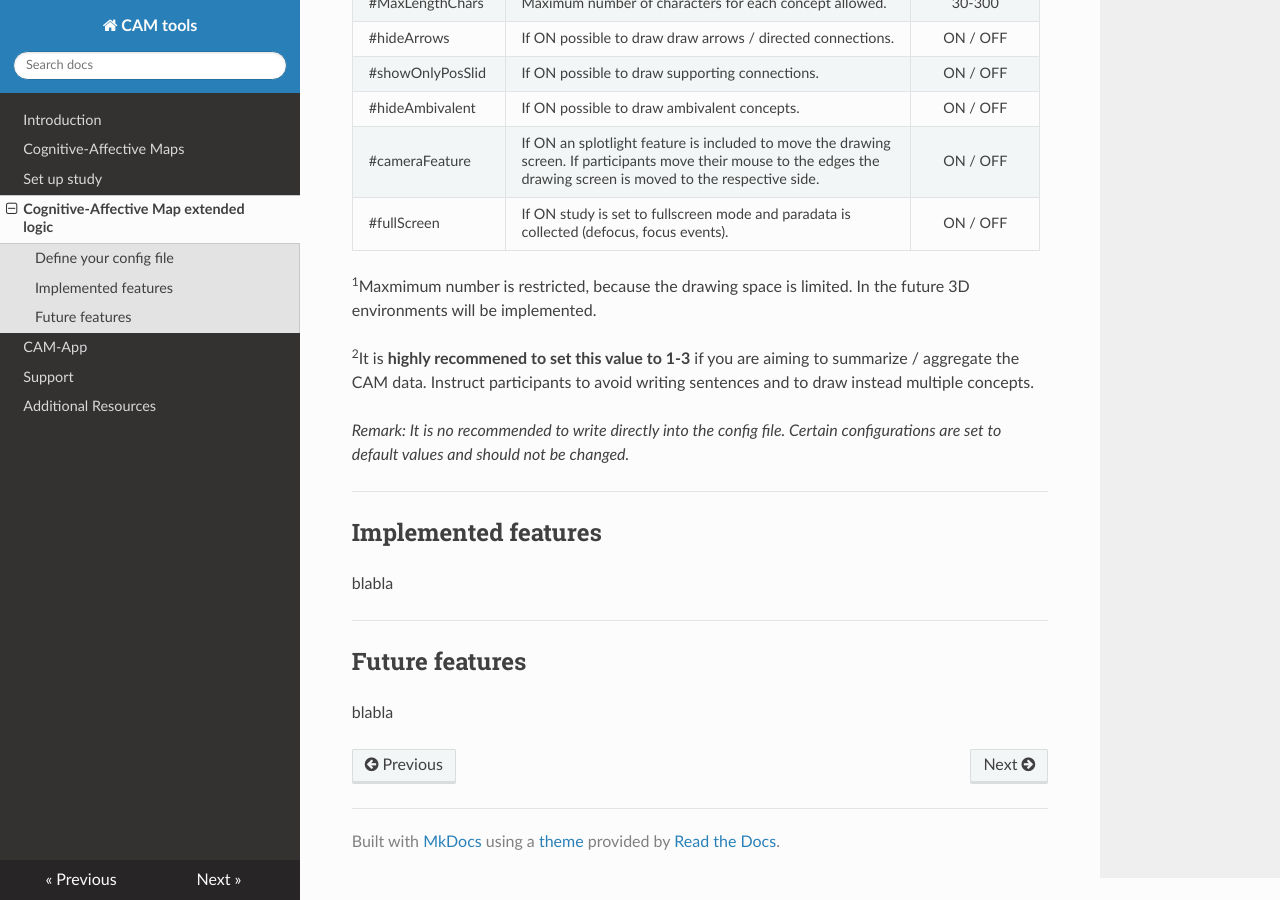
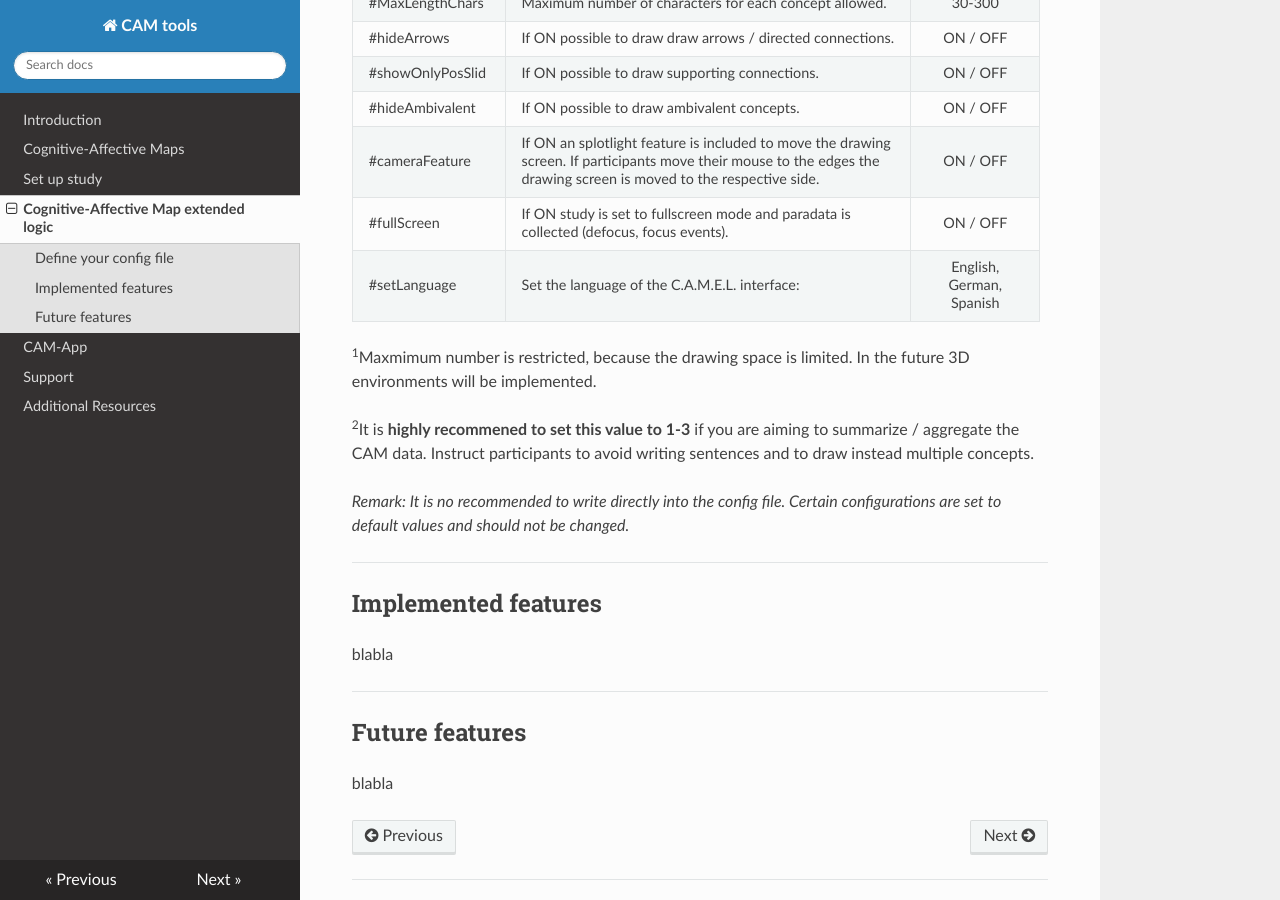
Before and after one commit to FennStatistics/CAMtools_documentation, an MkDocs documentation site: the page built from docs/Cognitive-Affective Map extended logic.md, in a window 1280 px wide and 900 px high, scrolled down 594 px. Built offline with MkDocs 1.6.1, drawn with Linux system fonts in a browser that asks for light colours; nearby versions of some CDN libraries.

Commit message:
add language feature to config section

```diff
--- a/docs/Cognitive-Affective Map extended logic.md
+++ b/docs/Cognitive-Affective Map extended logic.md
@@ -22,6 +22,7 @@ Within the administrative panel after you have logged in you can click on "Desig
 | #hideAmbivalent | If ON possible to draw ambivalent concepts. | ON / OFF |
 | #cameraFeature | If ON  an splotlight feature is included to move the drawing <br> screen. If participants move their mouse to the edges the <br> drawing screen is moved to the respective side. | ON / OFF |
 | #fullScreen | If ON study is set to fullscreen mode and paradata is <br> collected (defocus, focus events). | ON / OFF |
+| #setLanguage | Set the language of the C.A.M.E.L. interface: | English, <br> German, <br> Spanish |
 
 
 <sup>1</sup>Maxmimum number is restricted, because the drawing space is limited. In the future 3D environments will be implemented.
```
